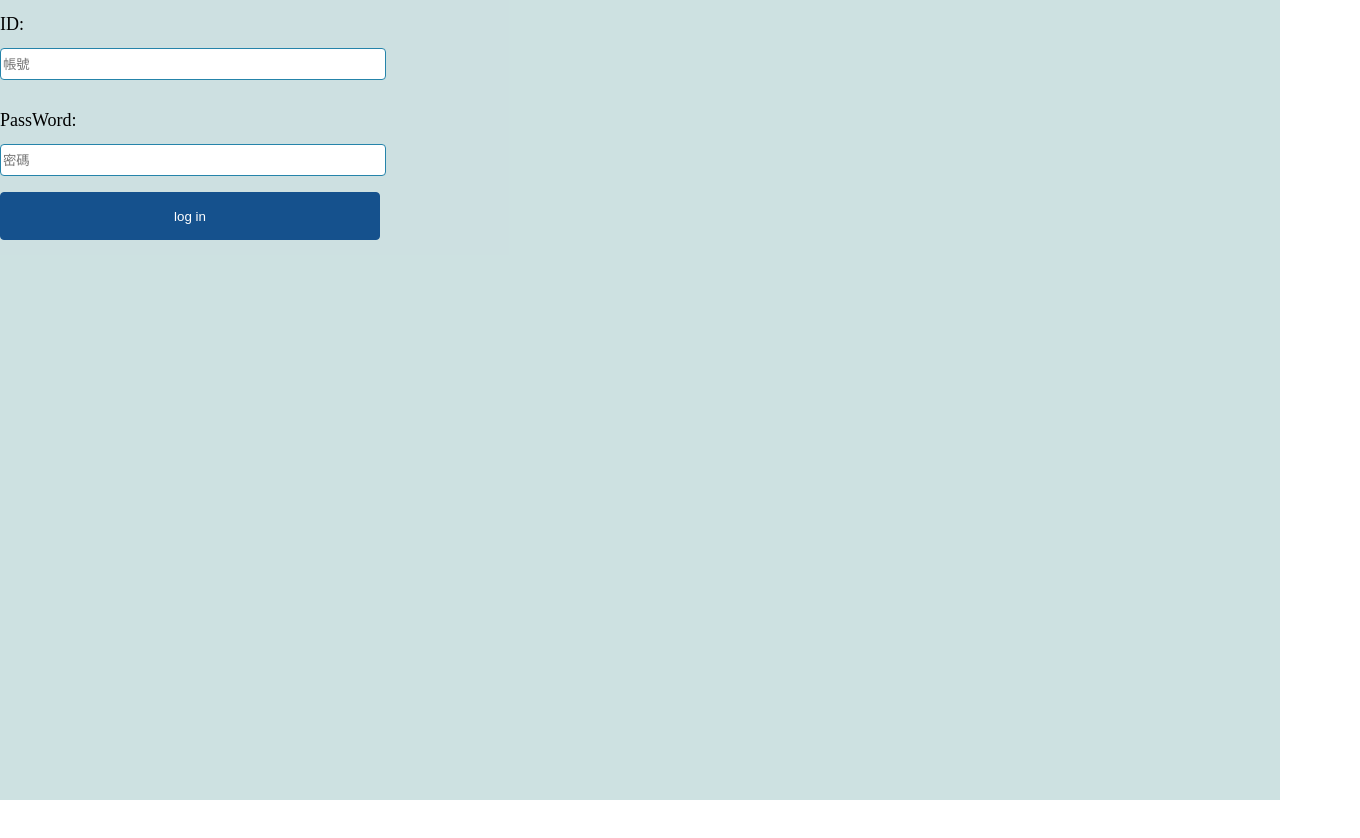
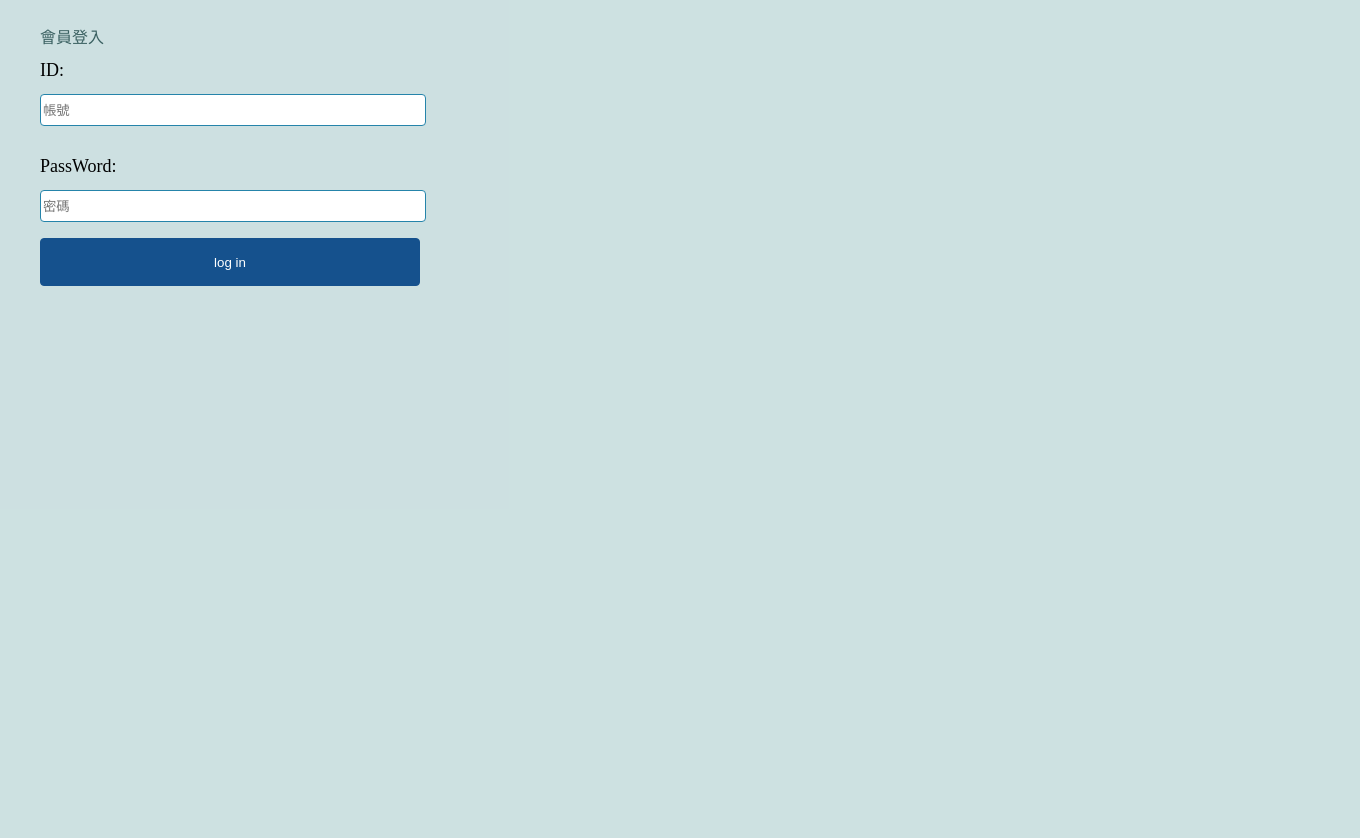
Before and after one commit to ouyujun/sideProjectLogin, an Angular app: page /login in a window 1280 px wide. Shown: the top 838 px of the page, 1360 px wide, since content can reach past the window. Before the commit the page ends 800 px from the top, so only its background shows below. Built offline with nearby package versions, Linux system fonts and the light colour scheme.

Commit message:
HW331:微調

```diff
--- a/src/app/app.component.html
+++ b/src/app/app.component.html
@@ -1,3 +1,4 @@
 <div class="bg">
+    <h1>會員登入</h1>
     <router-outlet></router-outlet>
 </div>
--- a/src/app/app.component.scss
+++ b/src/app/app.component.scss
@@ -1,7 +1,11 @@
 .bg{
     position: absolute;
     top: 0px;
+    padding: 30px 40px;
     width: 100%;
     height: 100%;
     background-color: rgba(95, 158, 160, 0.315);
+    h1{
+        color: rgb(58, 96, 97);
+    }
 }
```
